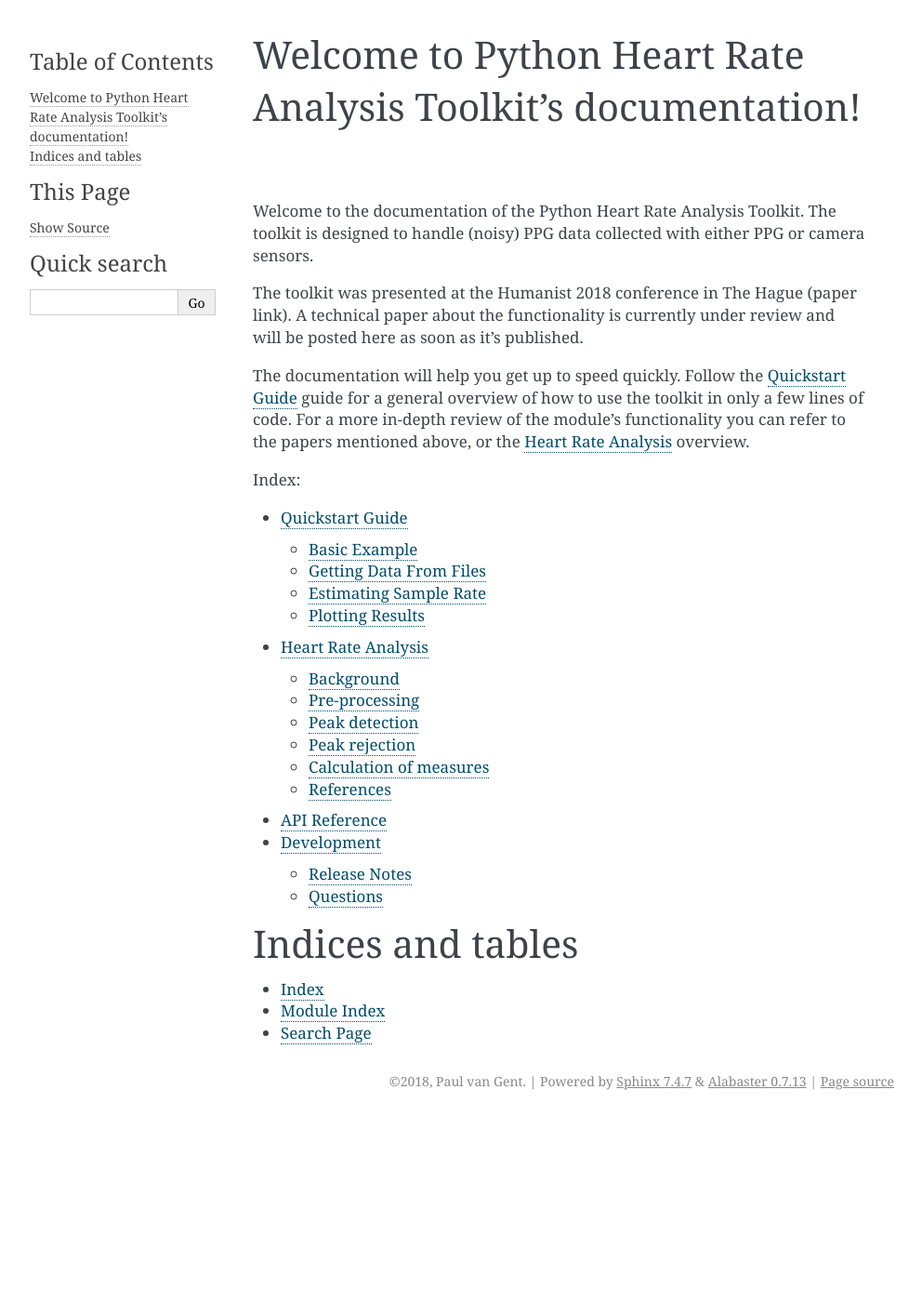
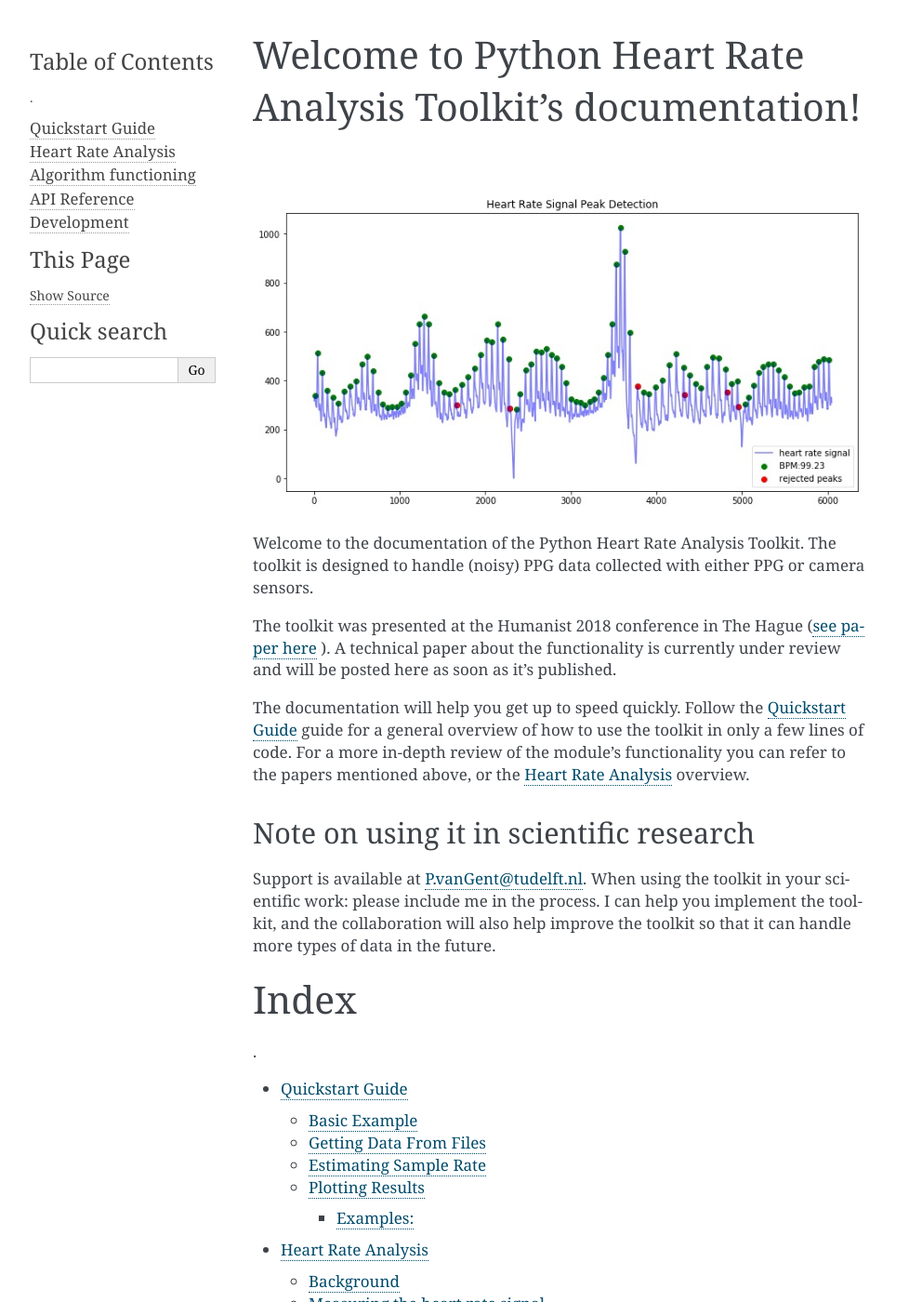
Before and after one commit to paulvangentcom/heartrate_analysis_python, a Sphinx documentation site: the page built from docs/source/index.rst, in a window 1280 px wide and 1400 px high. Shown: the whole window at 93% size, without its empty margins (148-1140 px from the left). Built offline with Sphinx 7.4.7, drawn with Linux system fonts in a browser that asks for light colours; some of the changed text lies outside the part shown.

```diff
--- a/docs/source/conf.py
+++ b/docs/source/conf.py
@@ -97,7 +97,7 @@ html_static_path = ['_static']
 # default: ``['localtoc.html', 'relations.html', 'sourcelink.html',
 # 'searchbox.html']``.
 #
-# html_sidebars = {}
+html_sidebars = { '**': ['globaltoc.html', 'relations.html', 'sourcelink.html', 'searchbox.html']}
 
 
 # -- Options for HTMLHelp output ---------------------------------------------
--- a/docs/source/index.rst
+++ b/docs/source/index.rst
@@ -1,25 +1,27 @@
 Welcome to Python Heart Rate Analysis Toolkit's documentation!
 ==============================================================
 
+.. image:: images/output_4.jpg
+
 Welcome to the documentation of the Python Heart Rate Analysis Toolkit. The toolkit is designed to handle (noisy) PPG data collected with either PPG or camera sensors.
 
-The toolkit was presented at the Humanist 2018 conference in The Hague (paper link). A technical paper about the functionality is currently under review and will be posted here as soon as it's published.
+The toolkit was presented at the Humanist 2018 conference in The Hague (`see paper here <https://www.researchgate.net/publication/325967542_Heart_Rate_Analysis_for_Human_Factors_Development_and_Validation_of_an_Open_Source_Toolkit_for_Noisy_Naturalistic_Heart_Rate_Data>`_ ). A technical paper about the functionality is currently under review and will be posted here as soon as it's published.
 
 The documentation will help you get up to speed quickly. Follow the :ref:`quickstart` guide for a general overview of how to use the toolkit in only a few lines of code. For a more in-depth review of the module's functionality you can refer to the papers mentioned above, or the :ref:`heart rate analysis` overview.
 
+Note on using it in scientific research
+~~~~~~~~~~~~~~~~~~~~~~~~~~~~~~~~~~~~~~~
+Support is available at P.vanGent@tudelft.nl. When using the toolkit in your scientific work: please include me in the process. I can help you implement the toolkit, and the collaboration will also help improve the toolkit so that it can handle more types of data in the future.
+
+Index
+======
+
 .. toctree::
-   :maxdepth: 2
-   :caption: Index:
+   :maxdepth: 3
+   :caption: .
 
    quickstart
    heartrateanalysis
+   algorithmfunctioning
    apiref
    development
-
-
-Indices and tables
-==================
-
-* :ref:`genindex`
-* :ref:`modindex`
-* :ref:`search`
```
Also changed, not shown: README.md (+2 -2 lines), docs/source/algorithmfunctioning.rst (added, +143 -0 lines), docs/source/heartrateanalysis.rst (+33 -109 lines), docs/source/quickstart.rst (+14 -13 lines), heartbeat.py (+20 -5 lines), docs/source/images/Figure_PeakDetection.jpeg (added), docs/source/images/bootstrapped_errors.jpg (added), docs/source/images/clipping_correct_vertical.jpg (added), docs/source/images/hampelcorrect.jpg (added), docs/source/images/highnoise.png (added), docs/source/images/output_3.jpeg (added), docs/source/images/output_4.jpg (added), docs/source/images/peakdetection_rmssd.jpg (added), docs/source/images/peakthresholding.jpeg (added), 4 other files.
